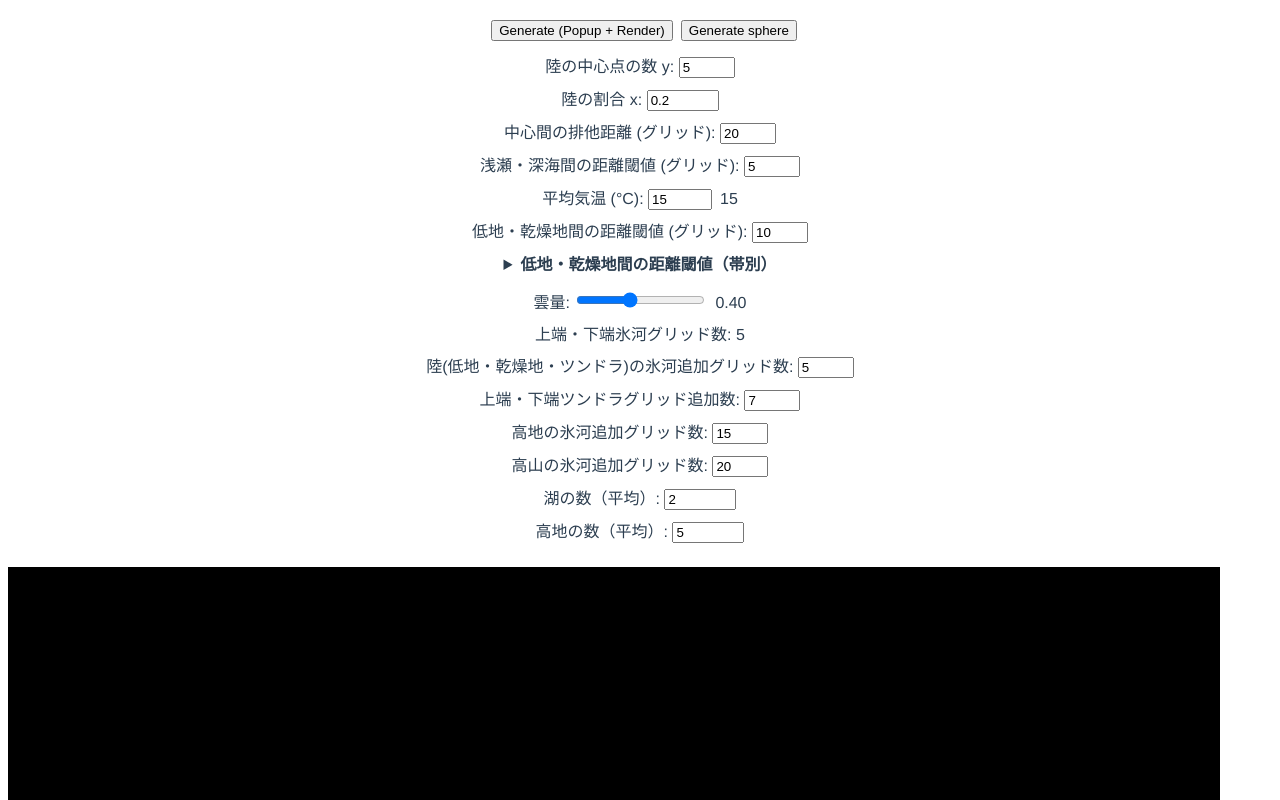
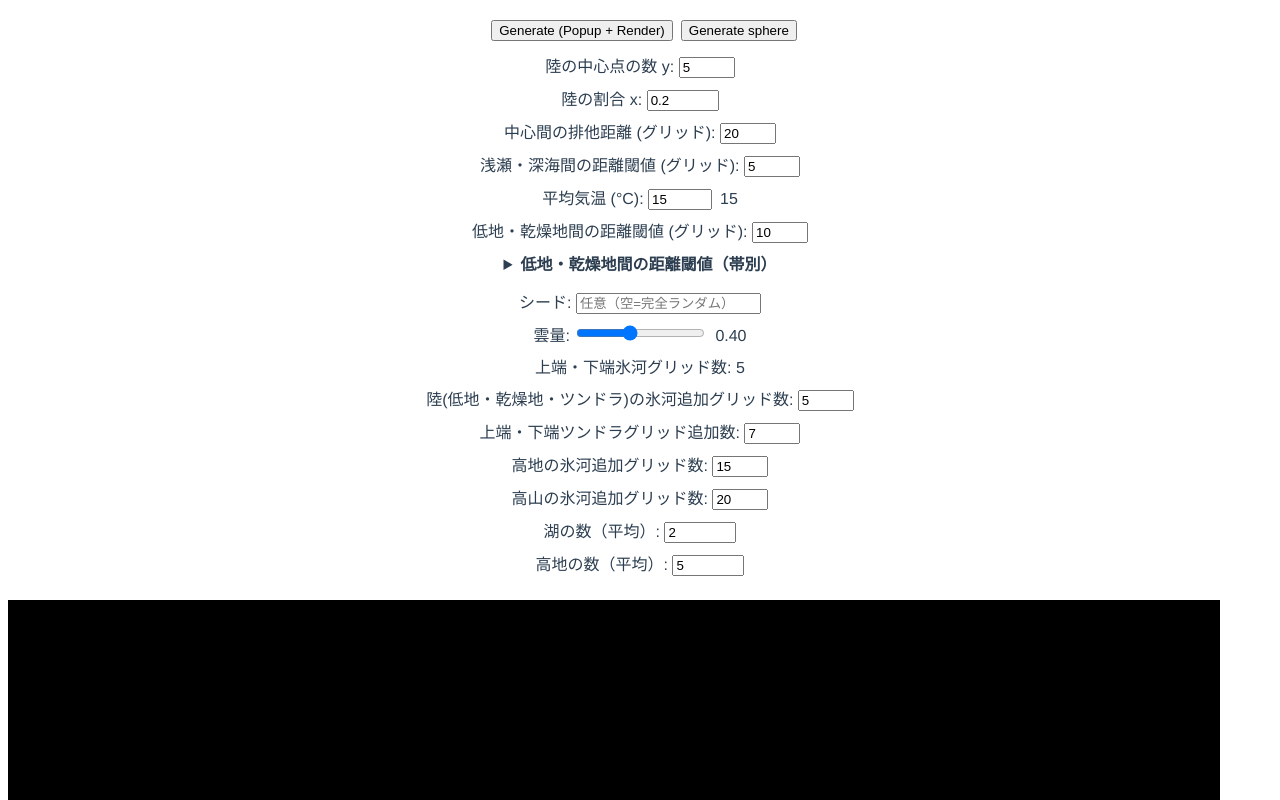
Before and after one commit to consbiol/plate, a Vue app: page / in a window 1280 px wide. Shown: the top 800 px of the page. Built offline with nearby package versions, Linux system fonts and the light colour scheme.

Commit message:
シード値採用

```diff
--- a/src/components/Grids_Calculation.vue
+++ b/src/components/Grids_Calculation.vue
@@ -55,8 +55,10 @@ export default {
     averageHighlandsPerCenter: { type: Number, required: true },
     centerParameters: { type: Array, required: true },
     generateSignal: { type: Number, required: true },
-    // 歪みの強さを方向角度に対して適用する係数（デフォルト 2.0）
-    directionDistortionScale: { type: Number, required: false, default: 4.0 }
+    // 大陸の歪みの強さを方向角度に対して適用する係数（デフォルト 2.0）
+    directionDistortionScale: { type: Number, required: false, default: 4.0 },
+    // 指定要素のみ決定化するためのシード（未指定時は従来通り）
+    deterministicSeed: { type: [Number, String], required: false, default: null }
   },
   data() {
     return {};
@@ -70,6 +72,42 @@ export default {
     // 何もしない（初期マウント時の処理は不要）
   },
   methods: {
+    // サブRNG（サブストリーム）生成: ベースの deterministicSeed にラベルを連結して独立RNGを作る
+    _getDerivedRng(...labels) {
+      if (this.deterministicSeed === null || this.deterministicSeed === undefined || this.deterministicSeed === '') return null;
+      const seedStr = [String(this.deterministicSeed), ...labels.map(v => String(v))].join('|');
+      const h = this._xmur3(seedStr)();
+      return this._mulberry32(h);
+    },
+    // --- シード対応RNG（mulberry32 + xmur3） ---
+    _xmur3(str) {
+      const s = String(str);
+      let h = 1779033703 ^ s.length;
+      for (let i = 0; i < s.length; i++) {
+        h = Math.imul(h ^ s.charCodeAt(i), 3432918353);
+        h = (h << 13) | (h >>> 19);
+      }
+      return function() {
+        h = Math.imul(h ^ (h >>> 16), 2246822507);
+        h = Math.imul(h ^ (h >>> 13), 3266489909);
+        h ^= h >>> 16;
+        return h >>> 0;
+      };
+    },
+    _mulberry32(a) {
+      return function() {
+        let t = (a += 0x6D2B79F5);
+        t = Math.imul(t ^ (t >>> 15), t | 1);
+        t ^= t + Math.imul(t ^ (t >>> 7), t | 61);
+        return ((t ^ (t >>> 14)) >>> 0) / 4294967296;
+      };
+    },
+    _getSeededRng() {
+      if (this.deterministicSeed === null || this.deterministicSeed === undefined || this.deterministicSeed === '') return null;
+      const seedFn = this._xmur3(this.deterministicSeed);
+      const s = seedFn();
+      return this._mulberry32(s);
+    },
     // トーラス上の距離（xは通常ラップ、yは端で半分ずらして接続）
     torusDistance(x1, y1, x2, y2) {
       const dx = Math.min(Math.abs(x1 - x2), this.gridWidth - Math.abs(x1 - x2));
@@ -184,8 +222,11 @@ export default {
       const wobbleRows = Math.max(0, Math.floor(this.landBandVerticalWobbleRows || 0));
       let yShifted = y;
       if (wobbleRows > 0) {
-        // noise2D returns -1..1; scale to wobbleRows and round
-        const shift = Math.round(this.noise2D((x || 0) * (this.landBandWobbleXScale || 0.05), 0) * wobbleRows);
+        // 実行ごと完全ランダム（シード非依存）。runGenerateで列ごと事前計算があればそれを使用。
+        const pre = this._wobbleShiftByX && Number.isFinite(this._wobbleShiftByX[x]) ? this._wobbleShiftByX[x] : null;
+        const shift = (pre != null)
+          ? pre
+          : Math.round((Math.random() * 2 - 1) * wobbleRows);
         yShifted = Math.max(0, Math.min(this.gridHeight - 1, y + shift));
       }
       const dPole = Math.min(yShifted, this.gridHeight - 1 - yShifted);
@@ -288,10 +329,10 @@ export default {
       };
     },
     // Poissonサンプリング（湖/高地の個数決定用）- 既存ロジックの関数化（乱数消費順不変）
-    _poissonSample(lambda, maxK = 20) {
+    _poissonSample(lambda, maxK = 20, rng) {
       let count = 0;
       let p = Math.exp(-lambda);
-      let rand = Math.random();
+      let rand = (rng || Math.random)();
       let sum = p;
       for (let k = 0; k < maxK; k++) {
         if (rand < sum) { count = k; break; }
@@ -368,7 +409,8 @@ export default {
           const idx = gy * this.gridWidth + gx;
           if (colors[idx] !== lowlandColor) continue;
           const distanceFromTop = gy;
-          const noise = this.noise2D(gx, gy) * landNoiseAmplitude;
+          // ツンドラ幅は完全ランダム（シード非依存）
+          const noise = (Math.random() * 2 - 1) * landNoiseAmplitude;
           const threshold = this.topTundraRows + noise;
           if (distanceFromTop < threshold) {
             colors[idx] = tundraColor;
@@ -380,7 +422,7 @@ export default {
           const idx = gy * this.gridWidth + gx;
           if (colors[idx] !== lowlandColor) continue;
           const distanceFromBottom = this.gridHeight - 1 - gy;
-          const noise = this.noise2D(gx, gy) * landNoiseAmplitude;
+          const noise = (Math.random() * 2 - 1) * landNoiseAmplitude;
           const threshold = this.topTundraRows + noise;
           if (distanceFromBottom < threshold) {
             colors[idx] = tundraColor;
@@ -449,22 +491,29 @@ export default {
       }
     },
     // 湖の生成（各中心ごと）＋周囲低地化（縁取り）
-    _generateLakes(centers, centerLandCells, landMask, colors, shallowSeaColor, lowlandColor, desertColor) {
+    _generateLakes(centers, centerLandCells, landMask, colors, shallowSeaColor, lowlandColor, desertColor, seededRng, seededLog) {
       const N = this.gridWidth * this.gridHeight;
       const lakeMask = new Array(N).fill(false);
       for (let ci = 0; ci < centers.length; ci++) {
         const lambda = this.averageLakesPerCenter;
+        // 湖の個数はランダム（シード非依存）だが、開始セルはシードで決定する
         const numLakes = this._poissonSample(lambda, 20);
         const centerLandGrids = centerLandCells[ci] || [];
         for (let lakeIdx = 0; lakeIdx < numLakes; lakeIdx++) {
           if (centerLandGrids.length === 0) break;
           let start = null;
           for (let attempt = 0; attempt < 10; attempt++) {
-            const startIdx = Math.floor(Math.random() * centerLandGrids.length);
+            const r = seededRng || Math.random; // 開始セルのみシードで決定
+            const startIdx = Math.floor(r() * centerLandGrids.length);
             const cand = centerLandGrids[startIdx];
             if (landMask[cand.idx] && !lakeMask[cand.idx]) { start = cand; break; }
           }
           if (!start) continue;
+          // シードで決定された湖の開始セルを記録
+          if (seededLog && seededLog[ci]) {
+            if (!Array.isArray(seededLog[ci].lakeStarts)) seededLog[ci].lakeStarts = [];
+            seededLog[ci].lakeStarts.push({ x: start.x, y: start.y });
+          }
           const targetSize = 3 + Math.floor(Math.random() * 13);
           const lakeQueue = [{ x: start.x, y: start.y, idx: start.idx }];
           const visited = new Set([start.idx]);
@@ -526,27 +575,43 @@ export default {
       return lakeMask;
     },
     // 高地生成（各中心ごと）
-    _generateHighlands(centers, centerLandCells, landMask, lakeMask, colors, highlandColor) {
+    _generateHighlands(centers, centerLandCellsPre, preLandMask, lakeMask, colors, highlandColor, seededRng, seededLog) {
       const N = this.gridWidth * this.gridHeight;
       const highlandMask = new Array(N).fill(false);
       for (let ci = 0; ci < centers.length; ci++) {
+        // 高地（中心単位）のサブRNG
+        const centerRng = this._getDerivedRng('highland-center', ci);
         const lambda = this.averageHighlandsPerCenter;
-        const numHighlands = this._poissonSample(lambda, 20);
-        const centerLandGrids = centerLandCells[ci] || [];
+        const numHighlands = this._poissonSample(lambda, 20, centerRng || seededRng); // 個数はシードで決定
+        if (seededLog && seededLog[ci]) {
+          seededLog[ci].highlandsCount = numHighlands;
+          if (!Array.isArray(seededLog[ci].highlandClusters)) seededLog[ci].highlandClusters = [];
+        }
+        const centerLandGrids = centerLandCellsPre[ci] || [];
         for (let highlandIdx = 0; highlandIdx < numHighlands; highlandIdx++) {
+          // 高地（クラスター単位）のサブRNG
+          const clusterRng = this._getDerivedRng('highland-cluster', ci, highlandIdx);
           if (centerLandGrids.length === 0) break;
           let start = null;
           for (let attempt = 0; attempt < 10; attempt++) {
-            const startIdx = Math.floor(Math.random() * centerLandGrids.length);
+            const r = clusterRng || seededRng || Math.random; // 開始セルはサブRNG優先
+            const startIdx = Math.floor(r() * centerLandGrids.length);
             const cand = centerLandGrids[startIdx];
-            if (landMask[cand.idx] && !lakeMask[cand.idx] && !highlandMask[cand.idx]) { start = cand; break; }
+            if (preLandMask[cand.idx] && !lakeMask[cand.idx] && !highlandMask[cand.idx]) { start = cand; break; }
           }
           if (!start) continue;
-          const targetSize = 30 + Math.floor(Math.random() * 121);
-          const mainAngle = Math.random() * Math.PI * 2;
+          const rForSize = clusterRng || seededRng || Math.random; // サイズはサブRNG優先
+          const targetSize = 30 + Math.floor(rForSize() * 121);
+          // シードで決定された高地クラスターの開始セル・サイズを記録
+          if (seededLog && seededLog[ci]) {
+            seededLog[ci].highlandClusters.push({ x: start.x, y: start.y, size: targetSize });
+          }
+          const rDir = clusterRng || seededRng || Math.random; // 主方向はサブRNG優先
+          const mainAngle = rDir() * Math.PI * 2;
           const mainDx = Math.cos(mainAngle);
           const mainDy = Math.sin(mainAngle);
-          const spreadIntensity = 0.5 + Math.random() * 1.0;
+          const rSpread = clusterRng || seededRng || Math.random; // 横方向強度もサブRNG優先
+          const spreadIntensity = 0.5 + rSpread() * 1.0;
           const perpDx = -mainDy;
           const perpDy = mainDx;
           const highlandCells = [start.idx];
@@ -564,13 +629,15 @@ export default {
                 if (!wrapped) continue;
                 const nIdx = wrapped.y * this.gridWidth + wrapped.x;
                 if (visited.has(nIdx)) continue;
-                if (!landMask[nIdx]) continue;
+                if (!preLandMask[nIdx]) continue;
                 if (lakeMask[nIdx]) continue;
                 const relX = wrapped.x - start.x;
                 const relY = wrapped.y - start.y;
                 const progress = relX * mainDx + relY * mainDy;
                 const perpOffset = relX * perpDx + relY * perpDy;
-                const noise = this.noise2D(wrapped.x, wrapped.y) * 2.0;
+                // 高地生成時のノイズもサブRNGに基づく（無ければフォールバック）
+                const rNoise = clusterRng || seededRng || Math.random;
+                const noise = (rNoise() * 2 - 1) * 2.0;
                 const allowedPerpSpread = spreadIntensity * (1 + Math.abs(noise));
                 if (progress >= currentProgress - 0.5 && Math.abs(perpOffset) <= allowedPerpSpread) {
                   visited.add(nIdx);
@@ -623,7 +690,7 @@ export default {
         }
       }
     },
-    sampleLandCenters() {
+    sampleLandCenters(rng) {
       const centers = [];
       const yCenters = Math.max(1, Math.min(10, Math.min(this.gridHeight, this.centersY)));
       const minDistance = this.minCenterDistance;
@@ -634,8 +701,9 @@ export default {
         let attempts = 0;
         let valid = false;
         while (!valid && attempts < maxAttempts) {
-          const cx = Math.floor(Math.random() * this.gridWidth);
-          const cy = Math.floor(Math.random() * this.gridHeight);
+          const r = rng || Math.random;
+          const cx = Math.floor(r() * this.gridWidth);
+          const cy = Math.floor(r() * this.gridHeight);
           newCenter = { x: cx, y: cy };
           // 外縁から10グリッド以内の座標を除外
           const isNearEdge = cx < edgeMargin || cx >= this.gridWidth - edgeMargin ||
@@ -714,22 +782,50 @@ export default {
     },
     runGenerate() {
       const N = this.gridWidth * this.gridHeight;
+      const seededRng = this._getSeededRng();
+      const seededLog = Array.from({ length: (this.centersY || 0) * 1 || 1 }, () => ({
+        highlandsCount: 0,
+        highlandClusters: [],
+        lakeStarts: []
+      }));
+      // 帯の縦揺らぎ（列ごと）の事前生成（完全ランダム、シード非依存）
+      const wobbleRows = Math.max(0, Math.floor(this.landBandVerticalWobbleRows || 0));
+      if (wobbleRows > 0) {
+        this._wobbleShiftByX = new Array(this.gridWidth);
+        for (let x = 0; x < this.gridWidth; x++) {
+          this._wobbleShiftByX[x] = Math.round((Math.random() * 2 - 1) * wobbleRows);
+        }
+      } else {
+        this._wobbleShiftByX = null;
+      }
       const glacierNoiseTable = new Array(N);
       for (let i = 0; i < N; i++) {
         glacierNoiseTable[i] = (Math.random() * 2 - 1);
       }
-      let centers = this.sampleLandCenters();
+      let centers = this.sampleLandCenters(seededRng); // 中心座標をシードで決定
       // ノイズから中心パラメータを生成（propsは直接変更しない）
       let localCenterParameters = centers.map((c) => {
+        if (seededRng) {
+          const u1 = seededRng() * 2 - 1; // [-1,1)
+          const u2 = seededRng();         // [0,1)
+          return {
+            x: c.x,
+            y: c.y,
+            influenceMultiplier: 1.0 + u1 * 0.75,
+            kDecayVariation: this.kDecay * (1.0 + u1 * 0.75),
+            directionAngle: (u2 * 2 * Math.PI * 1.5)
+          };
+        } else {
           const n1 = this.noise2D(c.x * 0.1, c.y * 0.1);
           const n2 = this.noise2D(c.x * 0.15, c.y * 0.15);
           return {
             x: c.x,
             y: c.y,
-          influenceMultiplier: 1.0 + n1 * 0.75, // 影響係数を小さくして陸グリッドサイズを縮小
+            influenceMultiplier: 1.0 + n1 * 0.75,
             kDecayVariation: this.kDecay * (1.0 + n1 * 0.75),
             directionAngle: n2 * Math.PI * 2 * 1.5
           };
+        }
       });
       let scores, threshold;
       let success = false;
@@ -748,7 +844,7 @@ export default {
         if (anyCenterLand) {
           success = true;
         } else {
-          centers = this.sampleLandCenters();
+          centers = this.sampleLandCenters(seededRng);
         }
       }
       const landMask = new Array(N).fill(false);
@@ -758,7 +854,8 @@ export default {
       for (let gy = 0; gy < this.gridHeight; gy++) {
         for (let gx = 0; gx < this.gridWidth; gx++) {
           const idx = gy * this.gridWidth + gx;
-          noiseGrid[idx] = this.noise2D(gx, gy);
+          // 乾燥地・海エッジなど「見た目ノイズ」は完全ランダム（シード非依存）
+          noiseGrid[idx] = (Math.random() * 2 - 1);
         }
       }
       // 前計算: 各セルの最寄り中心インデックス（湖/高地生成の所属チェック高速化）
@@ -836,6 +933,43 @@ export default {
         }
       }
     }
+    // 高地用に「海岸線ジッター前」の landMask をスナップショット
+    const preJitterLandMask = landMask.slice();
+    // --- 海岸線のランダム微摂動（同じシードでも海岸線だけ見た目に変化を出す） ---
+    // 近傍に異なる陸海があるセル（=海岸線セル）のうち、スコアが閾値近傍のものだけ微小確率で反転
+    // 他の要素（座標/影響/減衰/方向）はシード固定のまま
+    let minScore = Infinity, maxScore = -Infinity;
+    for (let i = 0; i < N; i++) {
+      const s = scores[i];
+      if (s < minScore) minScore = s;
+      if (s > maxScore) maxScore = s;
+    }
+    const scoreBand = Math.max(1e-6, (maxScore - minScore) * 0.05); // 閾値±2%帯
+    const flipProb = 0.30; // 反転確率（控えめ）
+    const hasOppNeighbor = (x, y) => {
+      for (let dy = -1; dy <= 1; dy++) {
+        for (let dx = -1; dx <= 1; dx++) {
+          if (dx === 0 && dy === 0) continue;
+          const w = this.torusWrap(x + dx, y + dy);
+          if (!w) continue;
+          const a = y * this.gridWidth + x;
+          const b = w.y * this.gridWidth + w.x;
+          if (landMask[a] !== landMask[b]) return true;
+        }
+      }
+      return false;
+    };
+    for (let gy = 0; gy < this.gridHeight; gy++) {
+      for (let gx = 0; gx < this.gridWidth; gx++) {
+        const idx = gy * this.gridWidth + gx;
+        const s = scores[idx];
+        if (Math.abs(s - threshold) <= scoreBand && hasOppNeighbor(gx, gy)) {
+          if (Math.random() < flipProb) {
+            landMask[idx] = !landMask[idx];
+          }
+        }
+      }
+    }
       const seaNoiseAmplitude = 1.5;
       const landNoiseAmplitude = 2.5;
       const {
@@ -901,18 +1035,24 @@ export default {
 
       // 各中心の陸セル一覧を前計算（湖/高地で再利用）
       const centerLandCells = Array.from({ length: centers.length }, () => []);
+      const centerLandCellsPre = Array.from({ length: centers.length }, () => []);
       for (let gy = 0; gy < this.gridHeight; gy++) {
         for (let gx = 0; gx < this.gridWidth; gx++) {
           const idx = gy * this.gridWidth + gx;
-          if (!landMask[idx]) continue;
+          if (landMask[idx]) {
             const ciOwner = ownerCenterIdx[idx];
             if (ciOwner >= 0) centerLandCells[ciOwner].push({ x: gx, y: gy, idx });
           }
+          if (preJitterLandMask[idx]) {
+            const ciOwner2 = ownerCenterIdx[idx];
+            if (ciOwner2 >= 0) centerLandCellsPre[ciOwner2].push({ x: gx, y: gy, idx });
           }
-      // 湖の生成と適用
-      const lakeMask = this._generateLakes(centers, centerLandCells, landMask, colors, shallowSeaColor, lowlandColor, desertColor);
+        }
+      }
+      // 湖生成と適用（ジッター後のマスクに基づく）
+      const lakeMask = this._generateLakes(centers, centerLandCells, landMask, colors, shallowSeaColor, lowlandColor, desertColor, seededRng, seededLog);
       // 高地生成と適用
-      this._generateHighlands(centers, centerLandCells, landMask, lakeMask, colors, highlandColor);
+      this._generateHighlands(centers, centerLandCells, landMask, lakeMask, colors, highlandColor, seededRng, seededLog);
       // 高山生成と適用
       this._generateAlpines(colors, highlandColor, lowlandColor, desertColor, alpineColor, directions);
       // --- ツンドラの適用（上端・下端） ---
@@ -1025,8 +1165,18 @@ export default {
           };
         }
       }
+      // 収集したシード決定情報を centerParameters に埋め込む
+      for (let ci = 0; ci < centers.length; ci++) {
+        const log = seededLog[ci] || {};
+        localCenterParameters[ci] = {
+          ...(localCenterParameters[ci] || {}),
+          seededHighlandsCount: log.highlandsCount || 0,
+          seededHighlandClusters: Array.isArray(log.highlandClusters) ? log.highlandClusters : [],
+          seededLakeStarts: Array.isArray(log.lakeStarts) ? log.lakeStarts : []
+        };
+      }
       // 結果をemit（描画用の色配列は gridData の派生として扱い、gridDataのみ送出）
-      this.$emit('generated', { centerParameters: localCenterParameters, gridData });
+      this.$emit('generated', { centerParameters: localCenterParameters, gridData, deterministicSeed: this.deterministicSeed });
     }
   }
 }
--- a/src/components/Parameters_Display.vue
+++ b/src/components/Parameters_Display.vue
@@ -56,6 +56,10 @@
         <span style="margin-left:8px;color:#666">（ノイズの横スケール）</span>
       </div>
     </details>
+    <div style="margin-bottom: 8px;">
+      <label>シード: </label>
+      <input type="text" v-model="local.deterministicSeed" @change="emitField('deterministicSeed', local.deterministicSeed)" placeholder="任意（空=完全ランダム）" />
+    </div>
     <div style="margin-bottom: 8px;">
       <label>雲量: </label>
       <input type="range" min="0" max="1" step="0.1" v-model.number="local.cloudAmount" @change="emitField('cloudAmount', local.cloudAmount)" />
@@ -162,6 +166,7 @@
       :averageHighlandsPerCenter="local.averageHighlandsPerCenter"
       :centerParameters="mutableCenterParams"
       :generateSignal="generateSignal"
+        :deterministicSeed="local.deterministicSeed"
       @generated="onGenerated"
     />
 
@@ -268,7 +273,8 @@ export default {
         highlandGlacierExtraRows: this.highlandGlacierExtraRows,
         alpineGlacierExtraRows: this.alpineGlacierExtraRows,
         averageLakesPerCenter: this.averageLakesPerCenter,
-        averageHighlandsPerCenter: this.averageHighlandsPerCenter
+        averageHighlandsPerCenter: this.averageHighlandsPerCenter,
+        deterministicSeed: ''
       },
       // 中心点のパラメータはdeepコピーして編集可能にする
       mutableCenterParams: JSON.parse(JSON.stringify(this.centerParameters || [])),
@@ -398,6 +404,9 @@ export default {
     onGenerated(payload) {
       // 1) パラメータの出力HTMLをポップアップ表示・更新
       this.mutableCenterParams = JSON.parse(JSON.stringify(payload.centerParameters || []));
+      if (payload && typeof payload.deterministicSeed !== 'undefined') {
+        this.local.deterministicSeed = payload.deterministicSeed || '';
+      }
       this.openOrUpdatePopup();
       // 2) 親へ伝搬（AppからTerrain_Displayへ受け渡し用）
       this.$emit('generated', {
@@ -432,10 +441,28 @@ export default {
       const centersHtml = centers.map((p, i) => `
         <div style="margin-bottom:8px;padding:8px;border:1px solid #ddd;border-radius:4px;">
           <div style="font-weight:bold;margin-bottom:4px;">中心点 ${i + 1}:</div>
-          <div>座標 (x, y): (${escape(p.x)}, ${escape(p.y)})</div>
-          <div>影響係数: ${escape(p.influenceMultiplier)}</div>
-          <div>減衰率 kDecay: ${escape(p.kDecayVariation)}</div>
-          <div>方向角度 (deg): ${Math.round(((p.directionAngle || 0) * 180) / Math.PI) % 360}</div>
+          <div>座標 (x, y): (${escape(p.x)}, ${escape(p.y)}) <span style="color:#666">（シード固定）</span></div>
+          <div>影響係数: ${escape(p.influenceMultiplier)} <span style="color:#666">（シード固定）</span></div>
+          <div>減衰率 kDecay: ${escape(p.kDecayVariation)} <span style="color:#666">（シード固定）</span></div>
+          <div>方向角度 (deg): ${Math.round(((p.directionAngle || 0) * 180) / Math.PI) % 360} <span style="color:#666">（シード固定）</span></div>
+          <div style="margin-top:6px;font-weight:bold;">[シードで決定される項目]</div>
+          <div>高地の個数（シード）: ${escape((p.seededHighlandsCount != null ? p.seededHighlandsCount : 0))}</div>
+          <div>高地クラスター（開始セル/サイズ）:</div>
+          <ul style="margin:4px 0 6px 16px;">
+            ${
+              (Array.isArray(p.seededHighlandClusters) && p.seededHighlandClusters.length > 0)
+                ? p.seededHighlandClusters.map(c => `<li>start=(${escape(c.x)}, ${escape(c.y)}), size=${escape(c.size)}</li>`).join('')
+                : '<li>(なし)</li>'
+            }
+          </ul>
+          <div>湖の開始セル（シード）:</div>
+          <ul style="margin:4px 0 0 16px;">
+            ${
+              (Array.isArray(p.seededLakeStarts) && p.seededLakeStarts.length > 0)
+                ? p.seededLakeStarts.map(c => `<li>(${escape(c.x)}, ${escape(c.y)})</li>`).join('')
+                : '<li>(なし)</li>'
+            }
+          </ul>
         </div>
       `).join('');
       return `
@@ -455,6 +482,7 @@ export default {
   </head>
   <body>
     <h1>Parameters</h1>
+        <div class="row"><label>シード:</label><span>${escape(params.deterministicSeed || '(未指定)')}</span></div>
     <div class="row"><label>陸の中心点の数 y:</label><span>${escape(params.centersY)}</span></div>
     <div class="row"><label>陸の割合 x:</label><span>${escape(params.seaLandRatio)}</span></div>
     <div class="row"><label>中心間の排他距離 (グリッド):</label><span>${escape(params.minCenterDistance)}</span></div>
```
Lines whose indentation alone changed are shown as unchanged.
